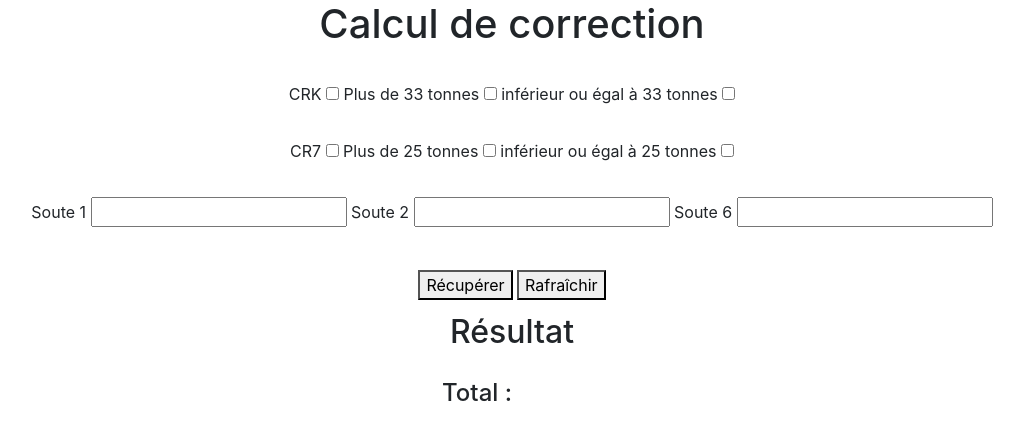
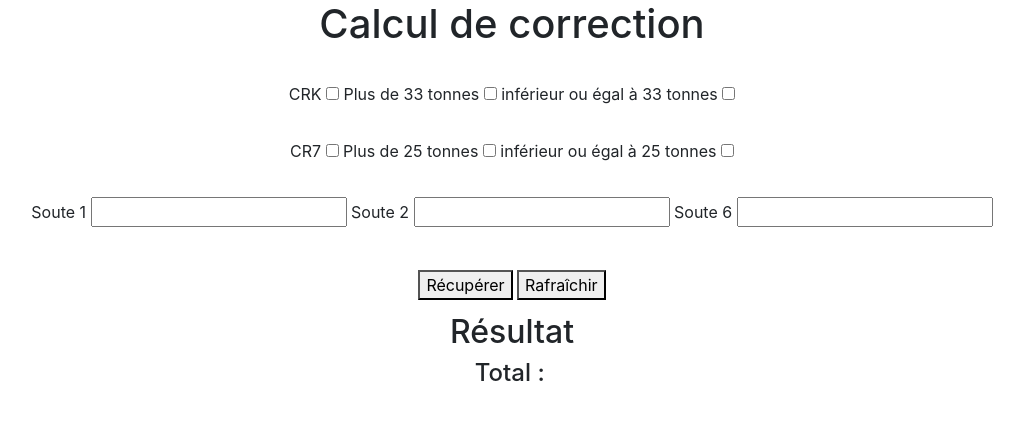
Before and after one commit to Hamirall/Calcul-JS, a plain HTML site: page index.html in a window 1280 px wide. Shown: the whole page, without its empty margins (128-1152 px from the left). Drawn offline with nearby package versions, Linux system fonts and the light colour scheme.

Commit message:
Html plus propre

```diff
--- a/Script/script.js
+++ b/Script/script.js
@@ -109,11 +109,14 @@ function recupNbr(recup_soute1,recup_soute2,recup_soute6,soute1,soute2,soute6) {
 
 function affichage (resultat, soute1, soute2, soute6) {
 
+	var affiche_soute1 = '<p>soute1</p>';
+	document.getElementById('soute1').innerHTML=soute1;
+
 	var affiche_resul = '<p>resultat</p>';
 	document.getElementById('resultat').innerHTML=resultat;
 
-	var affiche_soute1 = '<p>soute1</p>';
-	document.getElementById('soute1').innerHTML=soute1;
+
+
 
 	// var affiche_soute2 = '<p>soute2</p>';
 	// document.getElementById('soute2').innerHTML=soute2;
--- a/css/style.css
+++ b/css/style.css
@@ -45,36 +45,14 @@ h2 {
 }
 
 .titre {
-	padding-top: 3%;
-	float: right;
-	padding-bottom: 1%;
-}
-
-.affiche {
-	padding-top: 1.5%;
-	padding-left: 1%;
-	width: 50%;
-	float: left;
-	font-size: 20px;
-}
-
-.titre2 {
 	float: right;
 }
 
-.nom-soute2 {
-	width: 50%;
-
+.resultat-aff {
+	text-align: center;font-size:
+	width: 100%;
 }
 
-.affiche2 {
-	padding-top: 1.5%;
-	padding-left: 1%;
-	width: 50%;
-	float: left;
+#resultat {
 	font-size: 20px;
 }
-
-.empty {
-	width: 50%;
-}
--- a/index.html
+++ b/index.html
@@ -62,7 +62,23 @@
 	<div class="affiche-res">
 		<h2>Résultat</h2>
 
-			<div class="nom-soute">
+		<div class="resultat-aff">
+				<div class="d-inline-block">
+					<h4 class="titre">Total :</h4>
+				</div>
+				<div class="d-inline-block">
+						<div id="resultat">
+						</div>
+				</div>
+			</div>
+		</div>
+
+
+		<script src="script/script.js"></script>
+</body>
+</html>
+
+	<!-- <div class="nom-soute">
 				<div class="titre-soute">
 					<h4 class="titre">Total :</h4>
 				</div>
@@ -72,8 +88,4 @@
 				</div>
 			</div>
 		</div>
-
-
-		<script src="script/script.js"></script>
-</body>
-</html>
+ -->
```
